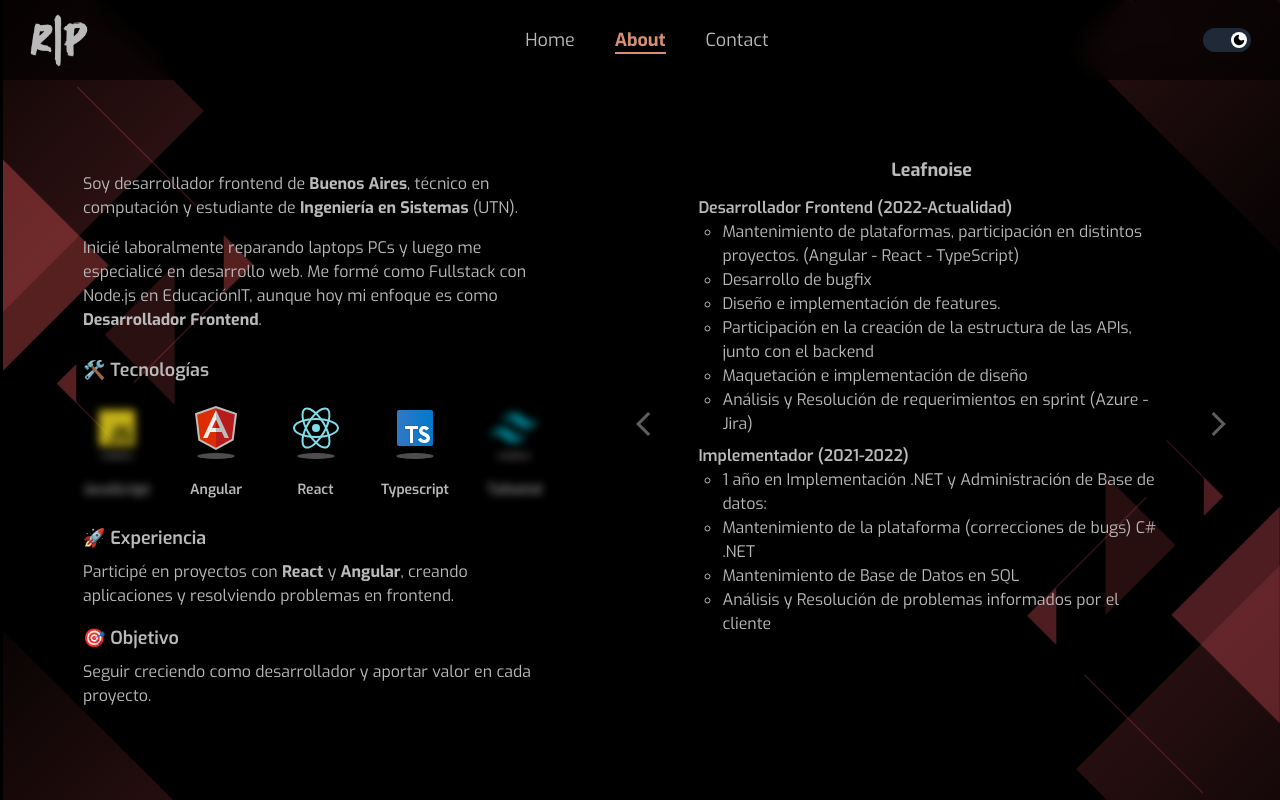
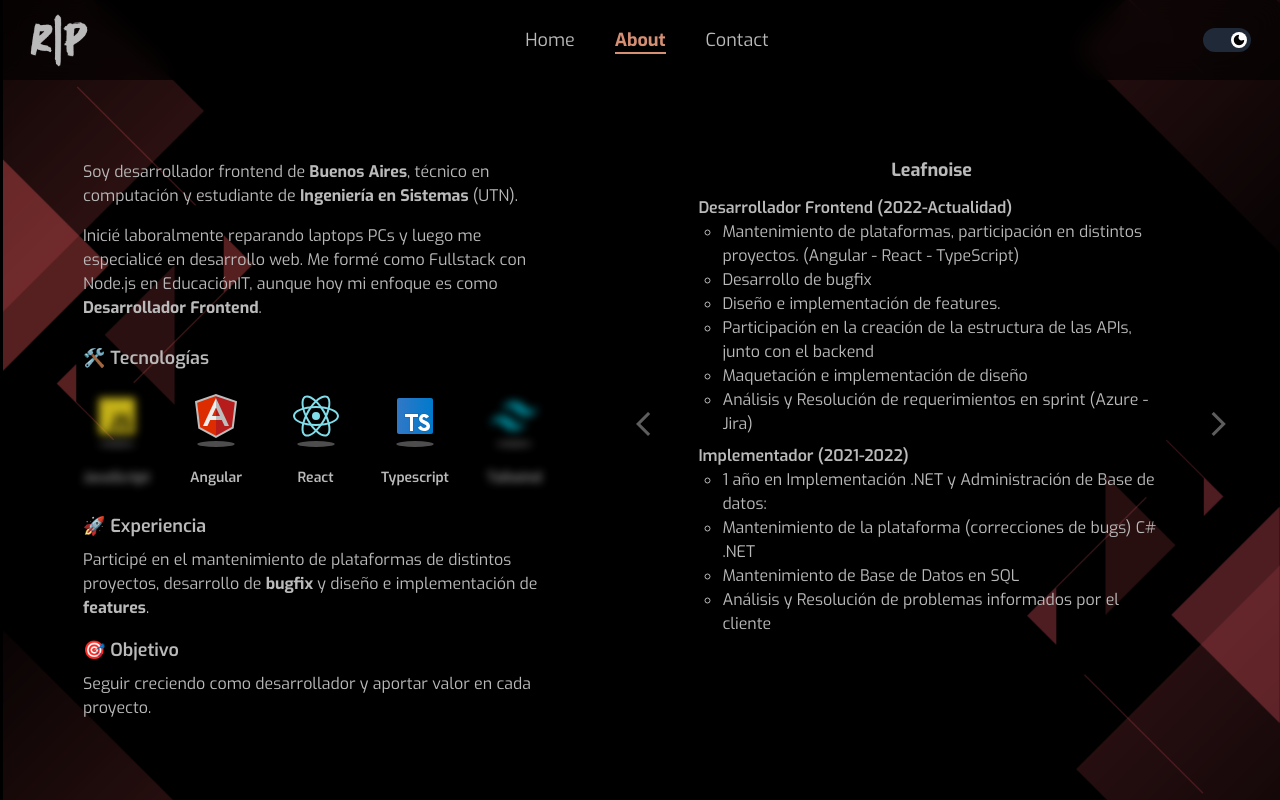
Before and after one commit to rodrigopla97/my-repository, a React (Vite) app: page /about in a window 1280 px wide. Shown: the top 800 px of the page. Built offline with nearby package versions, Linux system fonts and the light colour scheme.

Commit message:
expierence text

```diff
--- a/src/components/interfaces/expierence/expierenceInterface.tsx
+++ b/src/components/interfaces/expierence/expierenceInterface.tsx
@@ -25,8 +25,7 @@ export default function ExperienceInterface() {
         <FooterAllIcons />
         <h3 className="text-lg font-semibold mb-2 mt-6">🚀 Experiencia</h3>
         <p className="mb-4">
-          Participé en proyectos con <strong>React</strong> y <strong>Angular</strong>, creando
-          aplicaciones y resolviendo problemas en frontend.
+          Participé en el mantenimiento de plataformas de distintos proyectos, desarrollo de <strong> bugfix</strong> y diseño e implementación de <strong>features</strong>.
         </p>
 
         <h3 className="text-lg font-semibold mb-2">🎯 Objetivo</h3>
```
